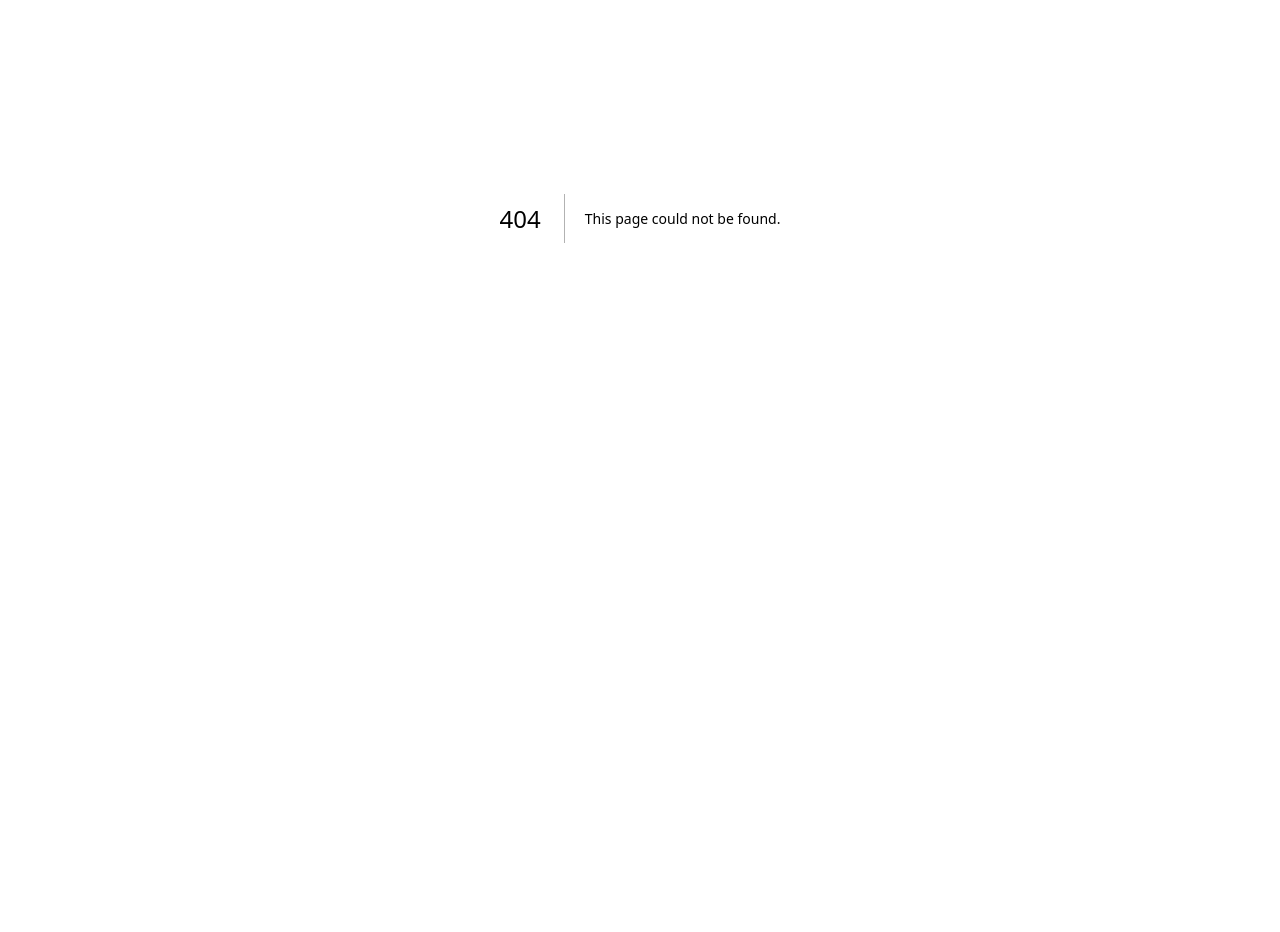
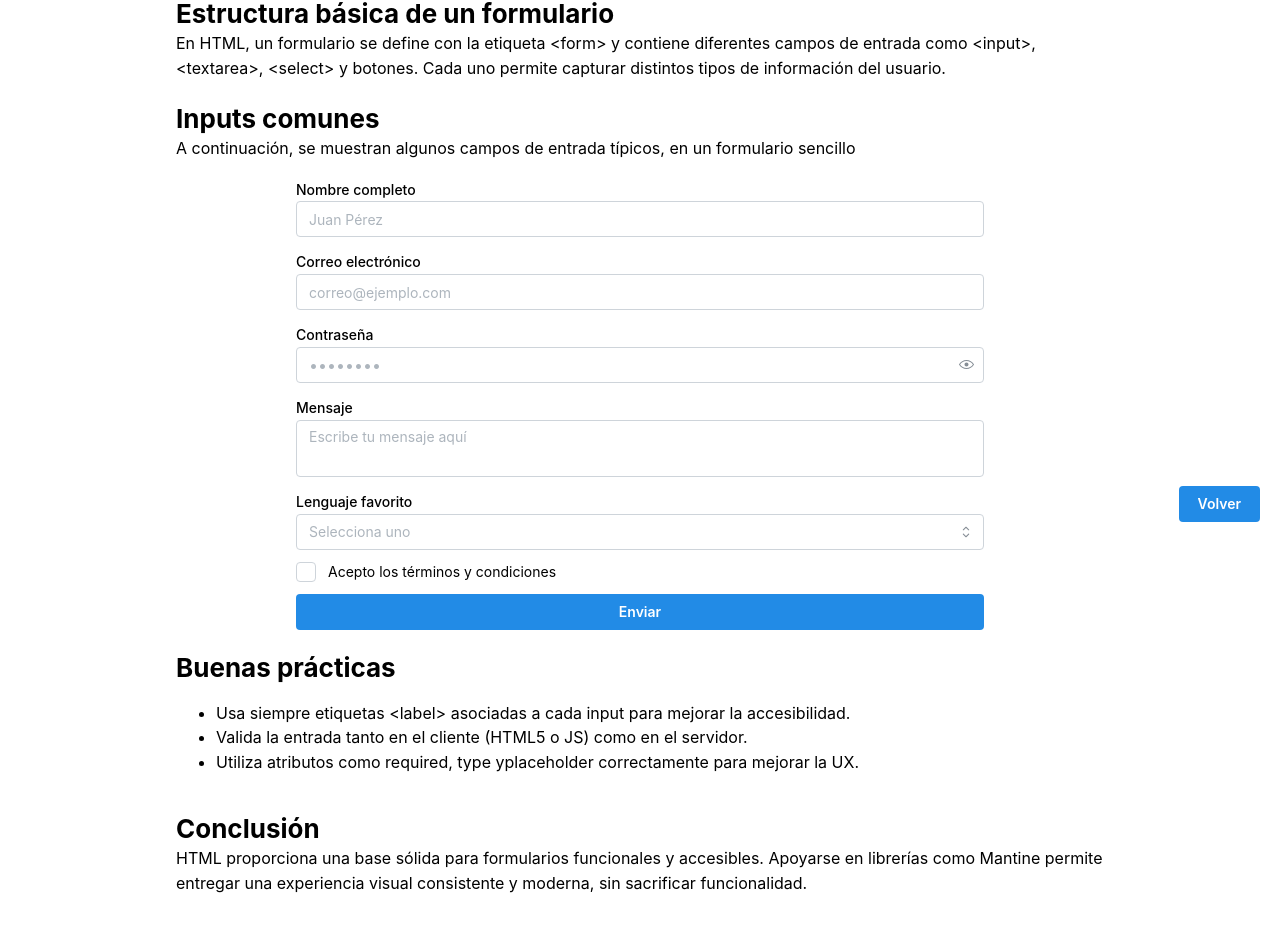
Before and after one commit to AndresCRamos/PersonaOrdenadorLab1, a Next.js app: page /post/inputs in a window 1280 px wide. Before the commit this address had no page. Shown: the part 258-1190 px from the top of the page. Before the commit the page ends 892 px from the top, so only its background shows below. Built offline with nearby package versions, Linux system fonts and the light colour scheme.

Commit message:
Add HTML input blog entry

```diff
--- a/app/page.tsx
+++ b/app/page.tsx
@@ -20,6 +20,11 @@ const blogEntries = [
     slug: "html",
     title: "HTML 5 Semántico: La Base Significativa de la Web",
     description: "Estructura semántica y accesibilidad con HTML5.",
+  },
+  {
+    slug: "inputs",
+    title: "Formularios e Inputs",
+    description: "Captura de datos con HTML y componentes modernos de UI.",
   },
   {
     slug: "css",
--- /dev/null
+++ b/app/post/inputs/page.tsx
@@ -0,0 +1,96 @@
+import BlogEntryLayout from "@/components/BlogEntryLayout/BlogEntryLayout";
+import Section from "@/components/Section/Section";
+import {
+  Button,
+  Checkbox,
+  Container,
+  PasswordInput,
+  Select,
+  Stack,
+  Text,
+  TextInput,
+  Textarea,
+} from "@mantine/core";
+
+export default function Page() {
+  return (
+    <BlogEntryLayout title="Formularios e Inputs en HTML: Interacción Eficaz con el Usuario">
+      <Section>
+        <Text>
+          Los formularios son el principal canal de entrada de datos en la web.
+          Desde simples búsquedas hasta procesos de autenticación complejos, su
+          correcta implementación es clave para la usabilidad y accesibilidad.
+        </Text>
+      </Section>
+
+      <Section title="Estructura básica de un formulario" order={2}>
+        <Text>
+          En HTML, un formulario se define con la etiqueta {"<form>"} y contiene
+          diferentes campos de entrada como {"<input>"}, {"<textarea>"},{" "}
+          {"<select>"} y botones. Cada uno permite capturar distintos tipos de
+          información del usuario.
+        </Text>
+      </Section>
+
+      <Section title="Inputs comunes" order={2}>
+        <Text>
+          A continuación, se muestran algunos campos de entrada típicos, en un
+          formulario sencillo
+        </Text>
+
+        <Container size="sm" mt="md">
+          <form>
+            <Stack gap="sm">
+              <TextInput label="Nombre completo" placeholder="Juan Pérez" />
+              <TextInput
+                label="Correo electrónico"
+                placeholder="correo@ejemplo.com"
+                type="email"
+              />
+              <PasswordInput label="Contraseña" placeholder="••••••••" />
+              <Textarea
+                label="Mensaje"
+                placeholder="Escribe tu mensaje aquí"
+                autosize
+                minRows={2}
+              />
+              <Select
+                label="Lenguaje favorito"
+                placeholder="Selecciona uno"
+                data={["HTML", "CSS", "JavaScript", "Python"]}
+              />
+              <Checkbox label="Acepto los términos y condiciones" />
+              <Button type="submit">Enviar</Button>
+            </Stack>
+          </form>
+        </Container>
+      </Section>
+
+      <Section title="Buenas prácticas" order={2}>
+        <ul>
+          <li>
+            Usa siempre etiquetas {"<label>"} asociadas a cada input para
+            mejorar la accesibilidad.
+          </li>
+          <li>
+            Valida la entrada tanto en el cliente (HTML5 o JS) como en el
+            servidor.
+          </li>
+          <li>
+            Utiliza atributos como <span>required</span>, <span>type</span> y
+            <span>placeholder</span> correctamente para mejorar la UX.
+          </li>
+        </ul>
+      </Section>
+
+      <Section title="Conclusión" order={2}>
+        <Text>
+          HTML proporciona una base sólida para formularios funcionales y
+          accesibles. Apoyarse en librerías como Mantine permite entregar una
+          experiencia visual consistente y moderna, sin sacrificar
+          funcionalidad.
+        </Text>
+      </Section>
+    </BlogEntryLayout>
+  );
+}
```
